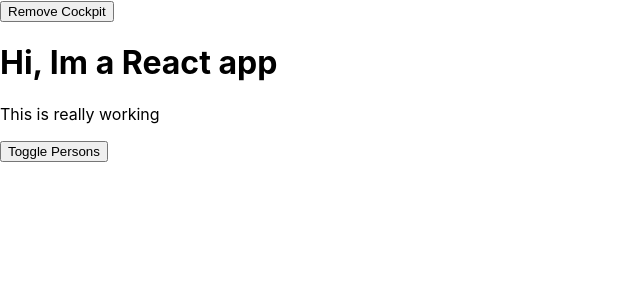
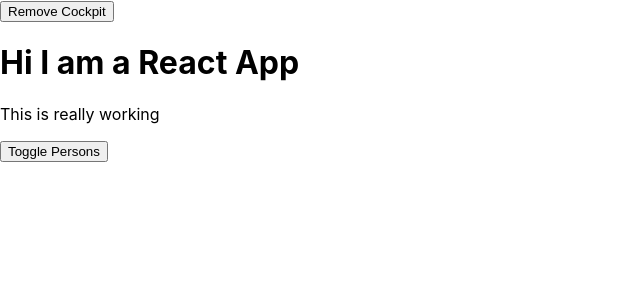
Before and after one commit to annygutierrez/reactjs-test, a React app: page / in a window 1280 px wide. Shown: the top 300 px of the page, without its empty margins (0-640 px from the left). Built offline with nearby package versions, Linux system fonts and the light colour scheme.

Commit message:
Optimizing Functional Components with React.memo()
- This is perfect because the functional component only rerender itself
when its props are updated, and NOT everytime.

```diff
--- a/src/components/Cockpit/Cockpit.js
+++ b/src/components/Cockpit/Cockpit.js
@@ -32,17 +32,17 @@ const cockpit = (props) => {
     btnClass = classes.Red;
   }
 
-  if (props.persons.length <= 2) {
+  if (props.personsLength <= 2) {
     assignClasses.push(classes.red); // classes = ['red'];
   }
 
-  if (props.persons.length <= 1) {
+  if (props.personsLength <= 1) {
     assignClasses.push(classes.bold); // classes = ['red', 'bold'];
   }
 
   return (
     <div className={classes.Cockpit}>
-      <h1>Hi, Im a React app</h1>
+      <h1>{props.title}</h1>
       <p className={assignClasses.join(' ')}>This is really working</p>
       <button
         className={btnClass}
@@ -52,4 +52,7 @@ const cockpit = (props) => {
   );
 };
 
-export default cockpit;
+
+// Is a technique: React memorazi or store a snapshoot of this component
+// Only if its imports are updated it will re-render the entire component
+export default React.memo(cockpit);
--- a/src/components/Persons/Persons.js
+++ b/src/components/Persons/Persons.js
@@ -16,6 +16,7 @@ class Persons extends Component {
     } else {
       return false;
     }
+    // return true
   }
 
   getSnapshotBeforeUpdate(prevProps, prevState) {
--- a/src/containers/App.js
+++ b/src/containers/App.js
@@ -78,8 +78,9 @@ class App extends Component {
         <button onClick={() => { this.setState({ showCockpit: false }) }}>Remove Cockpit</button>
         {
           this.state.showCockpit ? <Cockpit
+            title={'Hi I am a React App'}
             showPersons={this.state.showPersons}
-            persons={this.state.persons}
+            personsLength={this.state.persons.length}
             clicked={this.togglePersonsHandler}
           /> : null
         }
```
